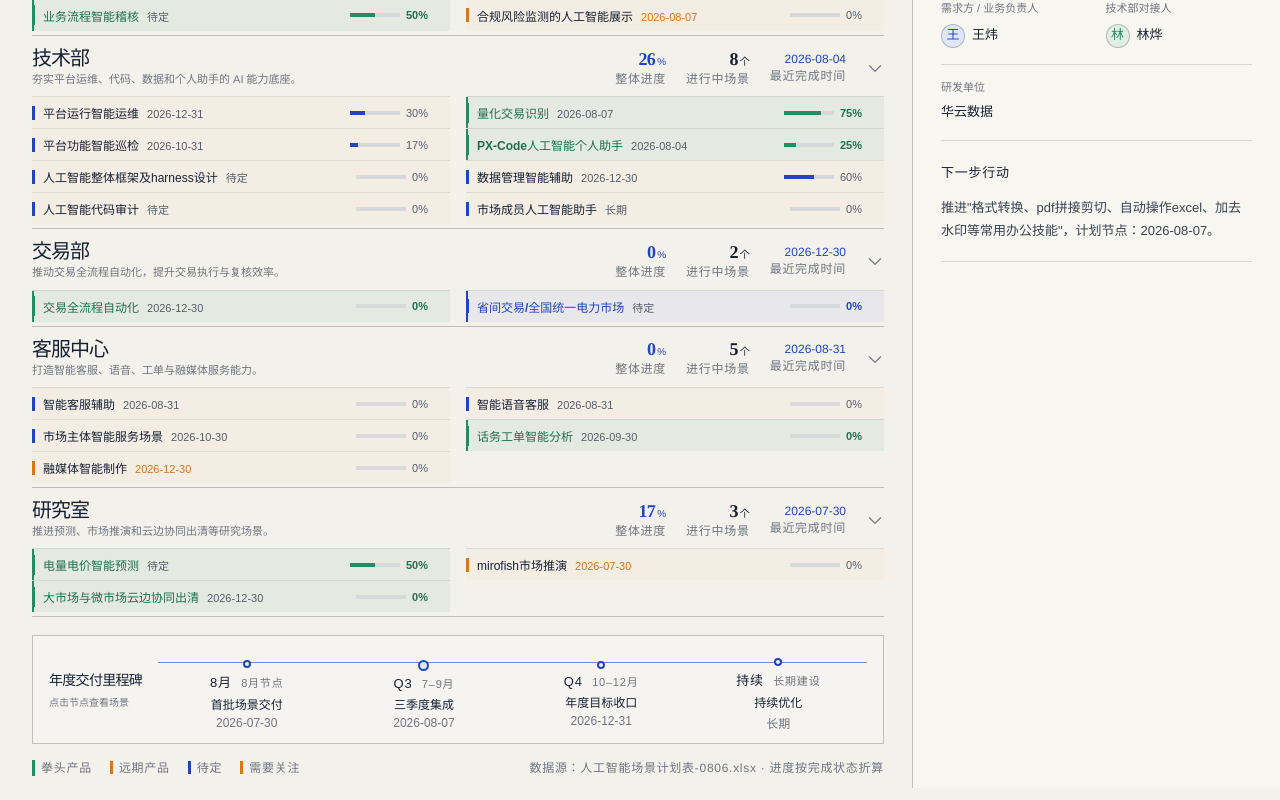
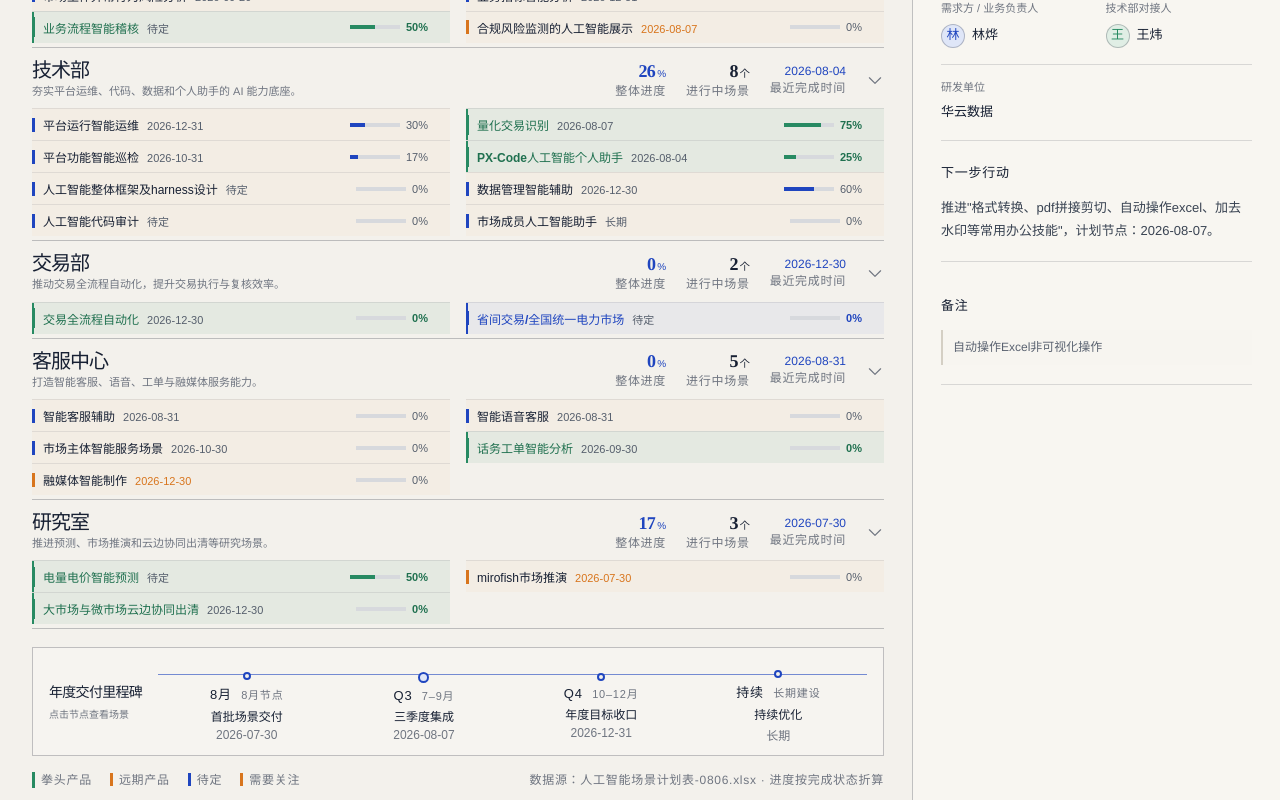
Before and after one commit to wpc0429-lab/ZJ-annual-task-dashboard, a React (Vite) app: page / in a window 1280 px wide. Shown: the part 622-1422 px from the top of the page. Built offline with nearby package versions, Linux system fonts and the light colour scheme.

Commit message:
修正业务/技术联系人映射，新增备注展示，UI调整

```diff
--- a/scripts/generate-ai-data-v2.mjs
+++ b/scripts/generate-ai-data-v2.mjs
@@ -121,7 +121,7 @@ let currentSequence = "";
 
 rows.forEach((row, index) => {
   const excelRow = index + 3;
-  const [sequence, department, scenario, detail, status, demo, due, integrated, vendor, techOwner, businessOwner] = row;
+  const [sequence, department, scenario, detail, status, demo, due, integrated, vendor, businessOwner, techOwner, completeStatus, remark] = row;
   if (cleanText(department)) currentDepartment = cleanText(department);
   if (cleanText(scenario)) currentScenario = cleanText(scenario);
   if (sequence !== null && sequence !== undefined && sequence !== "") currentSequence = String(sequence);
@@ -138,7 +138,7 @@ rows.forEach((row, index) => {
     vendor: normalizeVendor(cleanText(vendor)),
     techOwner: cleanText(techOwner),
     businessOwner: cleanText(businessOwner),
-  };
+    remark: cleanText(remark),
   const key = `${currentDepartment}::${currentScenario}`;
   if (!groups.has(key)) {
     groups.set(key, {
--- a/src/App.jsx
+++ b/src/App.jsx
@@ -443,6 +443,14 @@ function DetailDrawer({ scenario, year, onClose }) {
           </div>
         </div>
       ) : null}
+      {scenario.remarks && scenario.remarks.length > 0 ? (
+        <div className="drawer-section drawer-remarks">
+          <div className="drawer-section-title">备注</div>
+          <ul className="remarks-list">
+            {scenario.remarks.map((remark, idx) => <li key={idx}>{remark}</li>)}
+          </ul>
+        </div>
+      ) : null}
     </aside>
   );
 }
@@ -494,7 +502,6 @@ function App() {
               <span>年度</span>
               <select value={year} onChange={(event) => setYear(event.target.value)} aria-label="选择年度">
                 <option value="2026">2026年</option>
-                <option value="2025">2025年</option>
               </select>
               <CaretDown size={14} weight="regular" aria-hidden="true" />
             </label>
@@ -506,7 +513,7 @@ function App() {
               </select>
               <CaretDown size={14} weight="regular" aria-hidden="true" />
             </label>
-            <div className="data-source">最后更新：2026-08-06 13:12</div>
+            <div className="data-source">最后更新：2026-08-06</div>
           </div>
         </header>
 
--- a/src/styles.css
+++ b/src/styles.css
@@ -58,7 +58,7 @@ button {
 
 .page-main {
   min-width: 0;
-  padding: 16px 28px 12px 32px;
+  padding: 28px 28px 12px 32px;
   overflow: hidden;
 }
 
@@ -976,6 +976,28 @@ h1 {
   line-height: 1.55;
 }
 
+
+.drawer-remarks {
+  margin-top: 12px;
+}
+
+.remarks-list {
+  list-style: none;
+  padding: 0;
+  margin: 8px 0 0;
+  display: flex;
+  flex-direction: column;
+  gap: 6px;
+}
+
+.remarks-list li {
+  font-size: 12px;
+  color: #5a6270;
+  line-height: 1.6;
+  padding: 8px 10px;
+  background: #f7f5f0;
+  border-left: 2px solid #d4cfc4;
+}
 @media (max-width: 1180px) {
   .app-shell {
     grid-template-columns: minmax(0, 1fr) 340px;
@@ -1010,7 +1032,7 @@ h1 {
 
 @media (min-width: 1181px) and (min-height: 850px) {
   .page-main {
-    padding: 18px 34px 8px 36px;
+    padding: 30px 34px 8px 36px;
   }
 
   .topbar {
@@ -1146,7 +1168,7 @@ h1 {
   }
 
   .page-main {
-    padding: 22px 20px 32px;
+    padding: 34px 20px 32px;
   }
 
   .detail-drawer {
```
Also changed, not shown: src/ai-plan-data.json.
